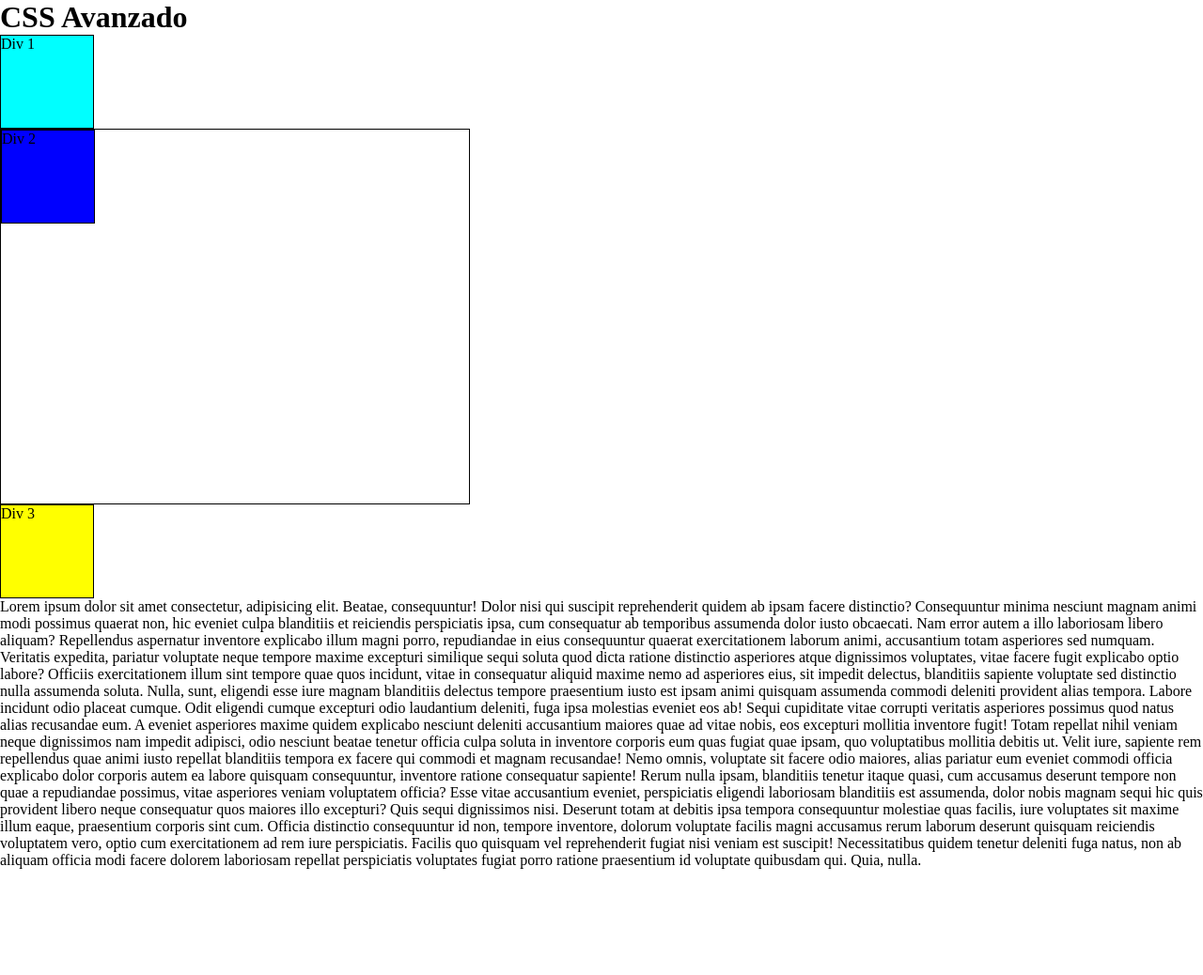
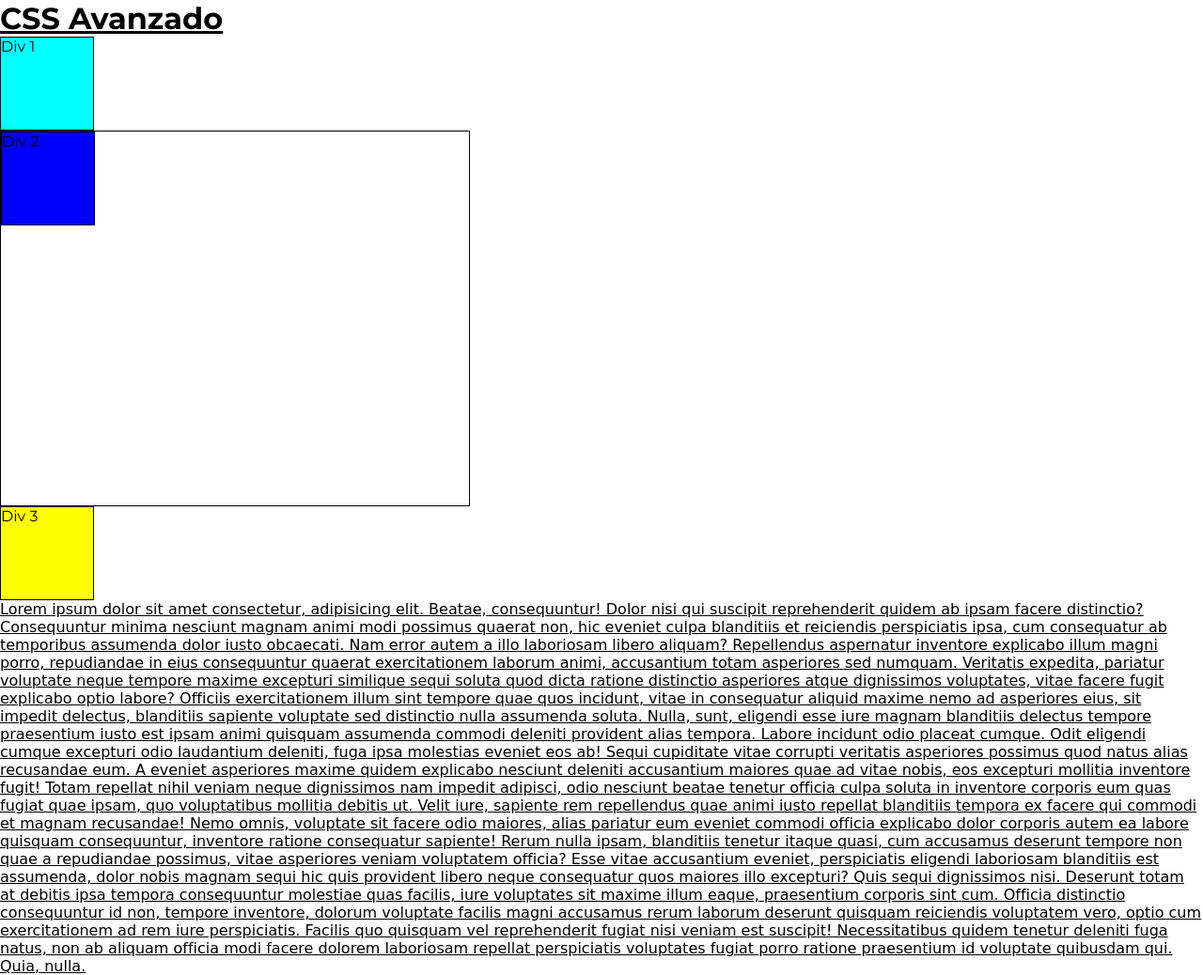
Before and after one commit to Donovan-Martinez/generation_bootcam, a plain HTML site: page CSS_Avanzado/index.html in a window 1280 px wide. Shown: the whole page at 94% size. Before the commit the page ends 925 px from the top, so only its background shows below. Drawn offline with Linux system fonts and the light colour scheme; files that its build step writes are made by us from their sources.

Commit message:
CCS avanzado

```diff
--- /dev/null
+++ b/CSS_Avanzado/assets/css/display.css
@@ -0,0 +1,38 @@
+.padre{
+    width: 80%;
+    height: 60vh;
+    border: 1px solid red;
+    margin: 0 auto;
+    display: flex;
+    justify-content: space-around;
+    flex-wrap: wrap;
+
+    /* flex-direction: row;
+    justify-content: center;
+    align-items: center; */
+}
+/* row (filar):
+    justify-content: Horizontalmente
+    align-items: Verticalmente
+
+column (columna)
+    justify-content: Verticalmente
+    align-items: horizontalmente
+    */
+
+.hijo{
+    width: 60px;
+    height: 60px;
+    border: 1px solid black;
+
+
+}
+.div1{
+    background-color: yellow;
+}
+.div2{
+    background-color: blue;
+}
+.div3{
+    background-color: aquamarine;
+}
--- /dev/null
+++ b/CSS_Avanzado/assets/css/fuentes.css
@@ -0,0 +1,17 @@
+@import url('https://fonts.googleapis.com/css2?family=Montserrat:wght@400;700&display=swap');
+*{
+    font-family: 'Montserrat', sans-serif;
+    /* font-weight: 100; */
+}
+
+h1{
+    font-family: 'Montserrat', sans-serif;
+    text-decoration: underline;
+}
+
+
+p{
+    font-family: 'Ms Madi', cursive;
+    text-decoration: underline;
+
+}
--- a/CSS_Avanzado/index.html
+++ b/CSS_Avanzado/index.html
@@ -6,6 +6,7 @@
     <meta name="viewport" content="width=device-width, initial-scale=1.0">
     <title>CSS Avanzado</title>
     <link rel="stylesheet" href="assets/estilos.css">
+    <link rel="stylesheet" href="assets/css/fuentes.css">
 </head>
 <body>
     <h1>CSS Avanzado</h1>
```
Also changed, not shown: CSS_Avanzado/display.html (added, +33 -0 lines), CSS_Avanzado/fuentes.html (added, +19 -0 lines), CSS_Avanzado/assets/css/estilos.css (renamed from CSS_Avanzado/assets/estilos.css).
